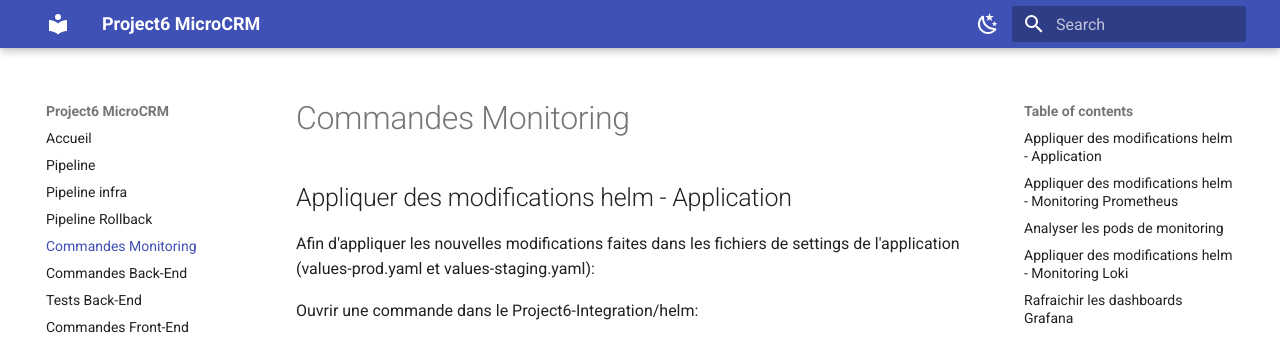
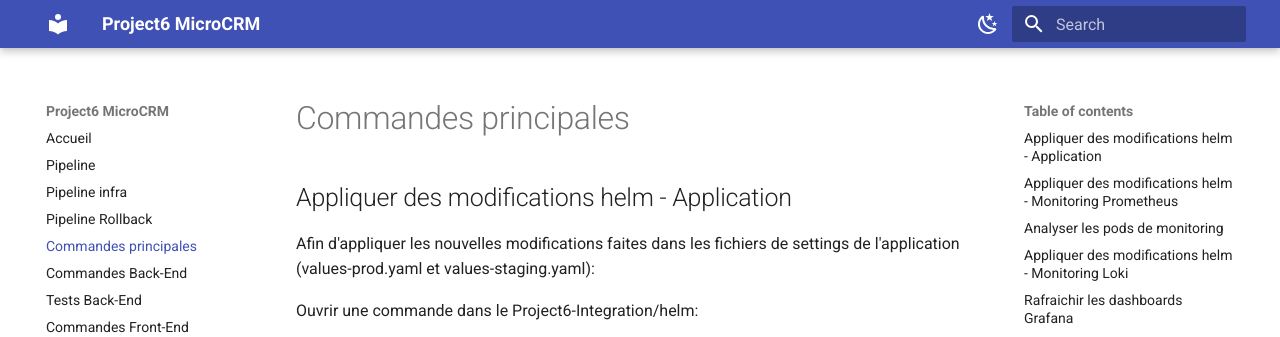
Before and after one commit to Project6-Organisation/Project6-Integration, an MkDocs documentation site: the page built from docs/monitoring.md, in a window 1280 px wide and 900 px high. Shown: the top 337 px of the window. Built offline with MkDocs 1.6.1 and Material for MkDocs 9.7.7, drawn with Linux system fonts in a browser that asks for light colours.

Commit message:
refactor: Renommage

```diff
--- a/mkdocs.yml
+++ b/mkdocs.yml
@@ -19,7 +19,7 @@
   - Pipeline: pipeline.md
   - Pipeline infra: pipeline-infra.md
   - Pipeline Rollback: pipeline-rollback.md
-  - Commandes Monitoring: monitoring.md
+  - Commandes principales: monitoring.md
   - Commandes Back-End : backend.md
   - Tests Back-End : testing-backend.md
   - Commandes Front-End : frontend.md
```
